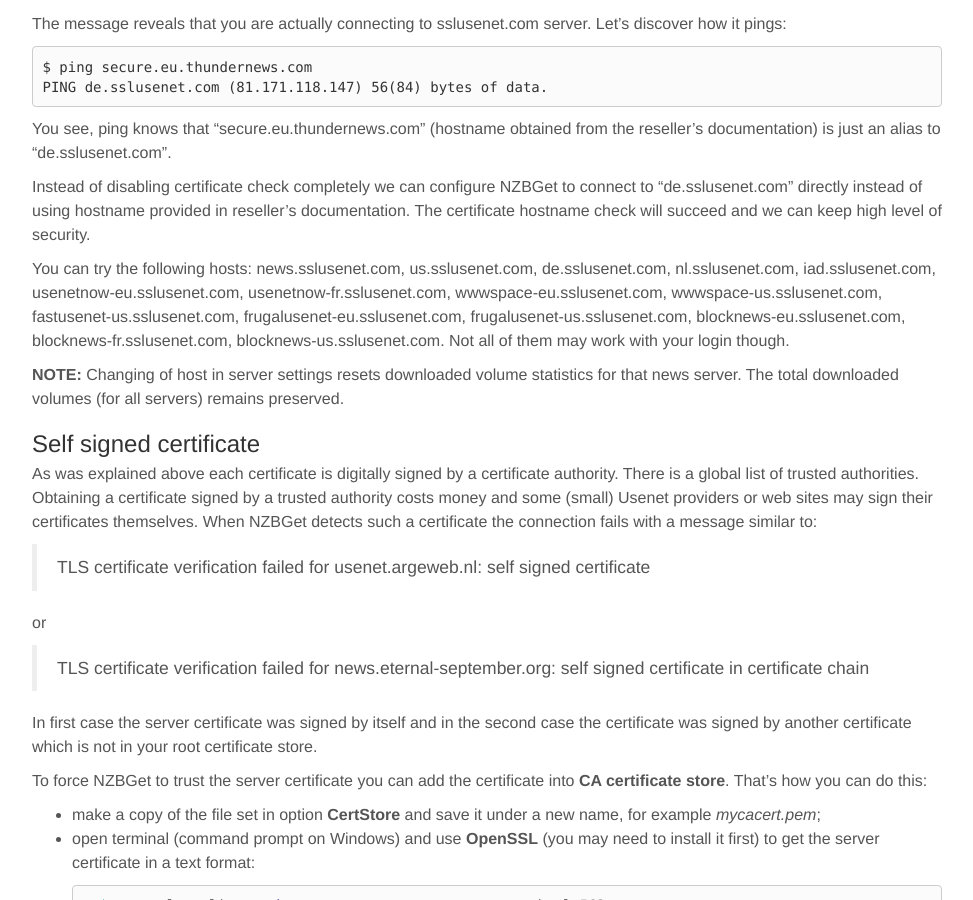
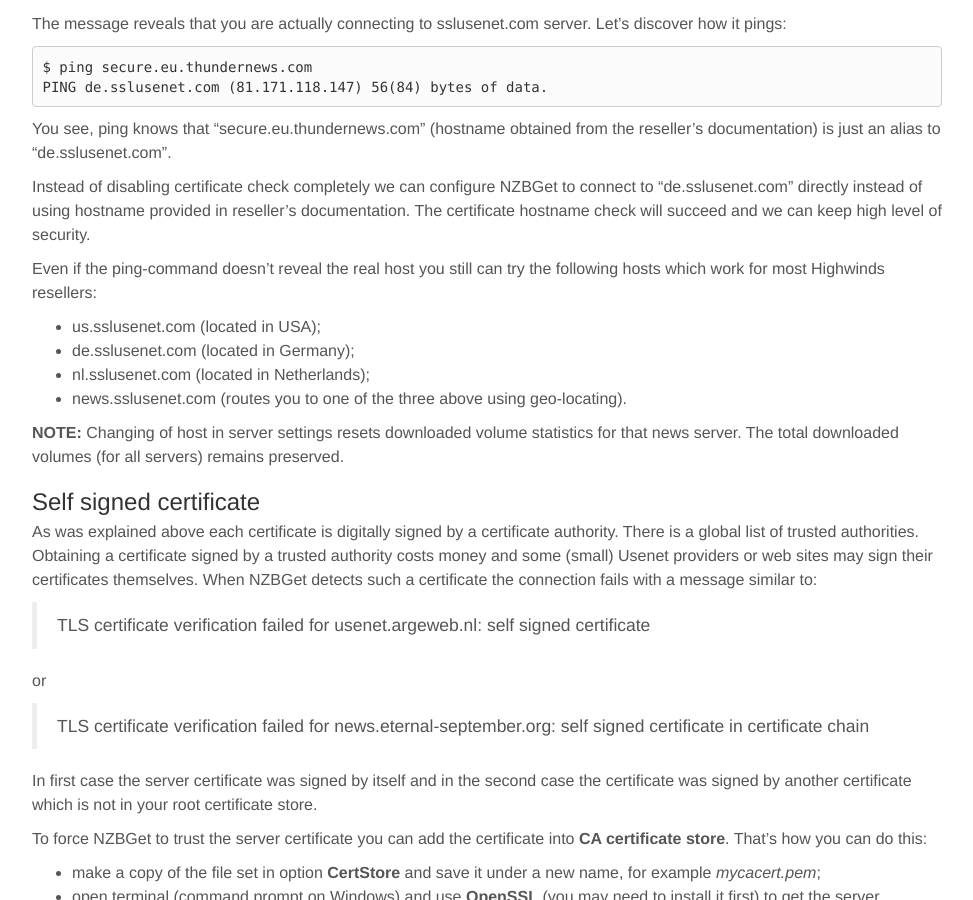
Before and after one commit to nzbget/nzbget.github.io, a Jekyll site: the page built from _wiki/certificate-verification.md, in a window 1280 px wide and 900 px high, scrolled down 1572 px. Shown: the whole window, without its empty margins (53-1026 px from the left). Built offline with Jekyll 4.4.1, drawn with Linux system fonts in a browser that asks for light colours; nearby versions of some CDN libraries; the repository's description, which GitHub fills in, is left out.

Commit message:
nzbget/nzbget#339: rewritten tips for hostname check

```diff
--- a/_wiki/certificate-verification.md
+++ b/_wiki/certificate-verification.md
@@ -50,7 +50,12 @@
 
 Instead of disabling certificate check completely we can configure NZBGet to connect to "de.sslusenet.com" directly instead of using hostname provided in reseller's documentation. The certificate hostname check will succeed and we can keep high level of security.
 
-You can try the following hosts: news.sslusenet.com, us.sslusenet.com, de.sslusenet.com, nl.sslusenet.com, iad.sslusenet.com, usenetnow-eu.sslusenet.com, usenetnow-fr.sslusenet.com, wwwspace-eu.sslusenet.com, wwwspace-us.sslusenet.com, fastusenet-us.sslusenet.com, frugalusenet-eu.sslusenet.com, frugalusenet-us.sslusenet.com, blocknews-eu.sslusenet.com, blocknews-fr.sslusenet.com, blocknews-us.sslusenet.com. Not all of them may work with your login though.
+Even if the ping-command doesn't reveal the real host you still can try the following hosts
+which work for most Highwinds resellers:
+- us.sslusenet.com (located in USA);
+- de.sslusenet.com (located in Germany);
+- nl.sslusenet.com (located in Netherlands);
+- news.sslusenet.com (routes you to one of the three above using geo-locating).
 
 **NOTE:** Changing of host in server settings resets downloaded volume statistics for that news server. The total downloaded volumes (for all servers) remains preserved.
 
```
